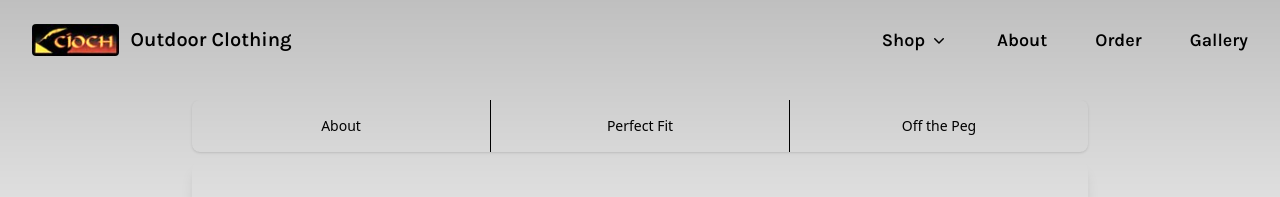
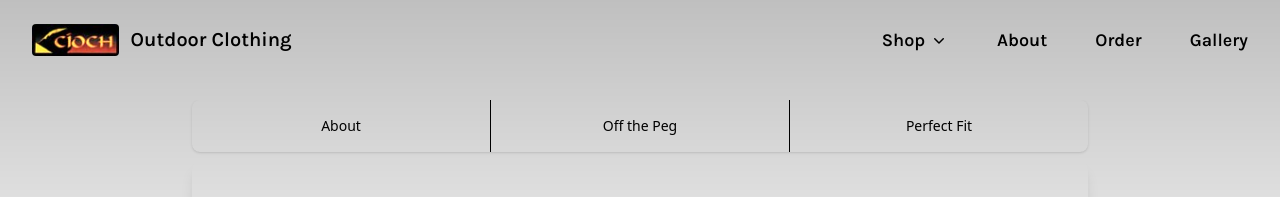
Before and after one commit to lpscrim/cioch, a Next.js app: page /order/perfectfit in a window 1280 px wide. Shown: the top 197 px of the page. Built offline with nearby package versions, Linux system fonts and the light colour scheme; a web font is replaced by a local one.

Commit message:
Refactor OrderNav: reorder tabs to ensure "Perfect Fit" appears after "Off the Peg" for improved navigation clarity

```diff
--- a/components/order/OrderNav.tsx
+++ b/components/order/OrderNav.tsx
@@ -6,8 +6,8 @@ import { usePathname, useRouter } from "next/navigation";
 
 const tabs = [
   { name: "About", href: "/order/about" },
+  { name: "Off the Peg", href: "/order/offthepeg" },
   { name: "Perfect Fit", href: "/order/perfectfit" },
-  { name: "Off the Peg", href: "/order/offthepeg" },
 ];
 
 function classNames(...classes: (string | false | null | undefined)[]): string {
```
